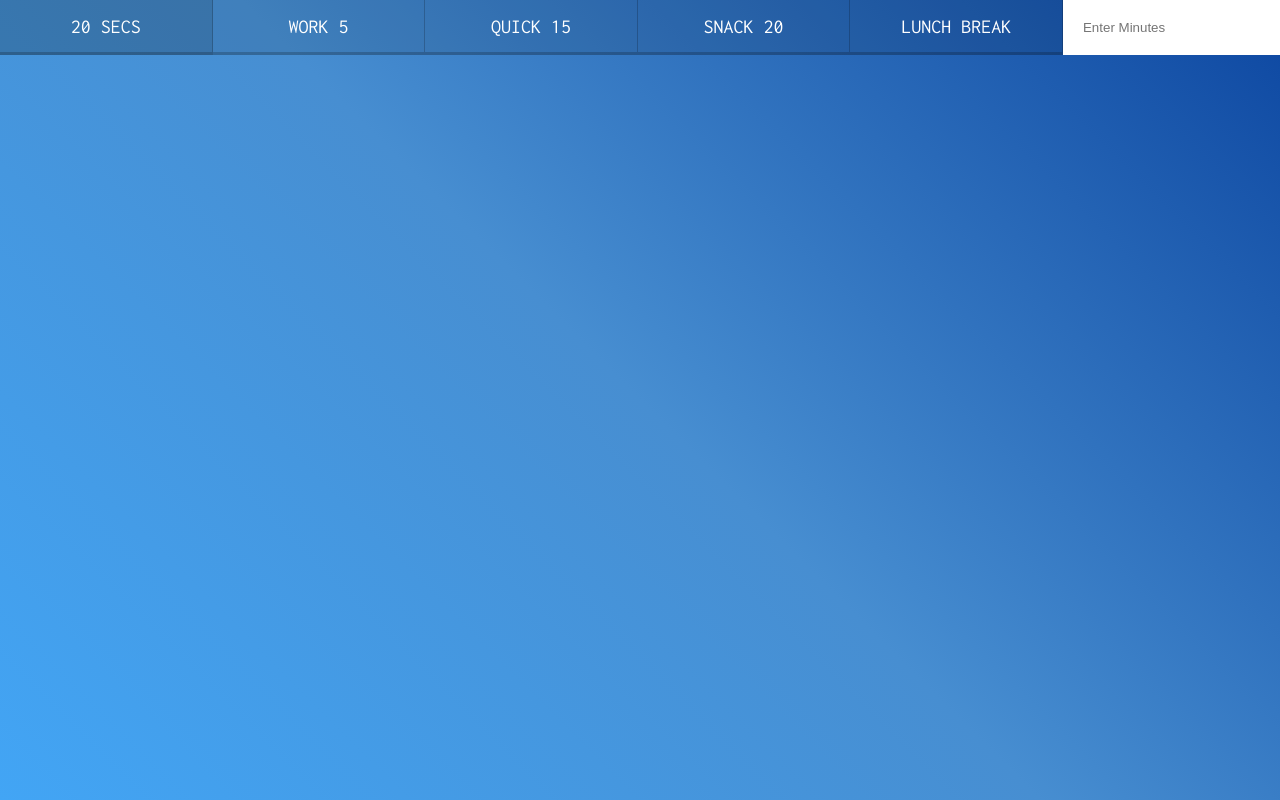
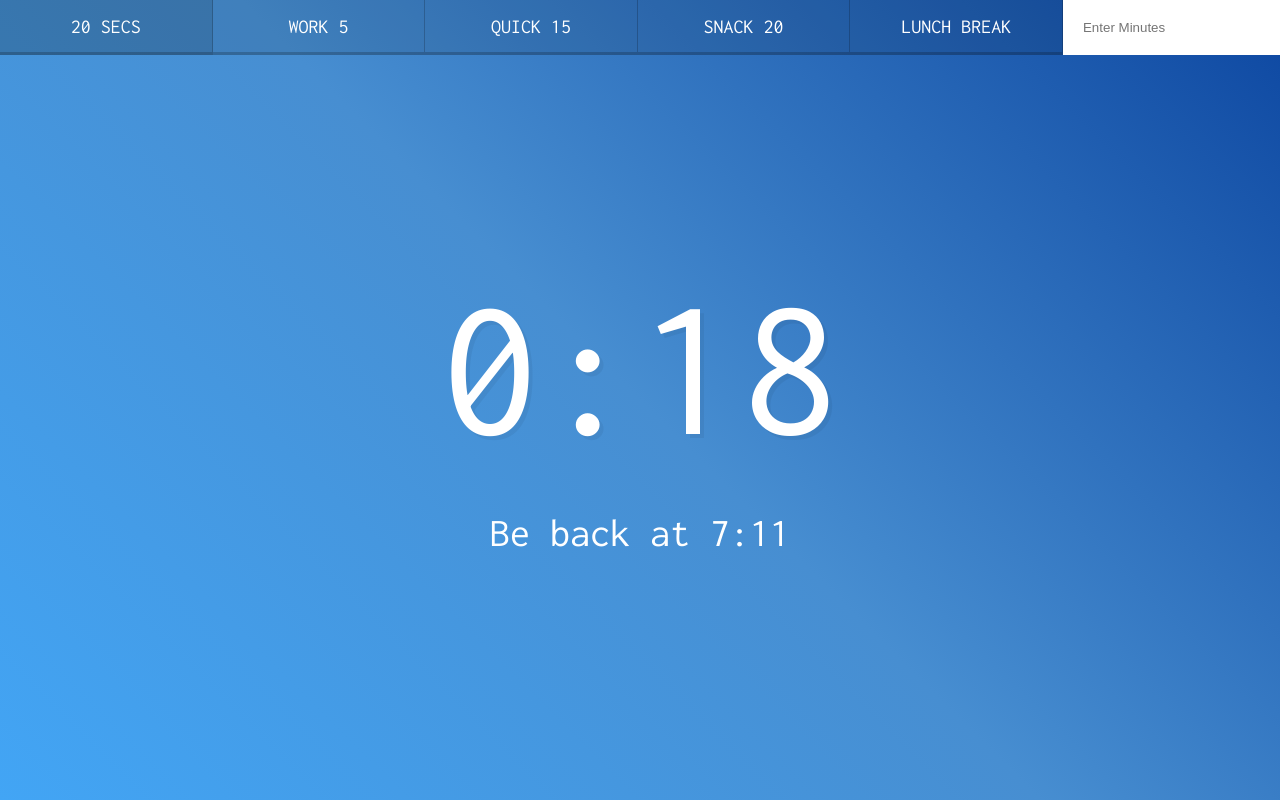
Before and after one commit to sarmadbokhari/30-Days-of-JavaScript, a plain HTML site: page 29 - Countdown Timer/index.html in a window 1280 px wide. Both pictures are taken after a click on the button "20 SECS". Drawn offline with Linux system fonts and the light colour scheme.

Commit message:
Update implementation of countdown timer

```diff
--- a/29 - Countdown Timer/index.html
+++ b/29 - Countdown Timer/index.html
@@ -2,6 +2,7 @@
 <html lang="en">
 <head>
   <meta charset="UTF-8">
+  <meta name="viewport" content="width=device-width, initial-scale=1.0">
   <title>Countdown Timer</title>
   <link href='https://fonts.googleapis.com/css?family=Inconsolata' rel='stylesheet' type='text/css'>
   <link rel="stylesheet" href="style.css">
--- a/29 - Countdown Timer/scripts.js
+++ b/29 - Countdown Timer/scripts.js
@@ -1,9 +1,16 @@
 let countdown;
+const timerDisplay = document.querySelector('.display__time-left');
+const endTime = document.querySelector('.display__end-time');
+const buttons = document.querySelectorAll('[data-time]')
 
 function timer(seconds) {
+  // clear any existing timers
+  clearInterval(countdown);
+
   const now = Date.now();
   const then = now + seconds * 1000;
   displayTimeLeft(seconds); // run immediately to show first time instance
+  displayEndTime(then);
 
   countdown = setInterval(() => {
     const secondsLeft = Math.round((then - Date.now()) / 1000);
@@ -18,8 +25,34 @@ function timer(seconds) {
 }
 
 function displayTimeLeft(seconds) {
-  const minutes = Math.floor(seconds/60);
+  const minutes = Math.floor(seconds/60); // get whole minutes
   const remainderSeconds = seconds % 60;
+  const display = `${minutes}:${remainderSeconds < 10 ? '0' : ''}${remainderSeconds}`;
+
+  timerDisplay.textContent = display;
+  document.title = display;
 
   console.log({ minutes, remainderSeconds });
 }
+
+function displayEndTime(timestamp) {
+  const end = new Date(timestamp);
+  const hour = end.getHours();
+  const minute = end.getMinutes();
+
+  endTime.textContent = `Be back at ${hour > 12 ? hour - 12 : hour}:${minute < 10 ? '0' : ''}${minute}`;
+}
+
+function startTimer() {
+  const seconds = parseInt(this.dataset.time);
+
+  timer(seconds);
+}
+
+buttons.forEach(button => button.addEventListener('click', startTimer));
+document.customForm.addEventListener('submit', function(e) {
+  e.preventDefault();
+  const mins = this.minutes.value;
+  timer(mins*60);
+  this.reset();
+});
```
